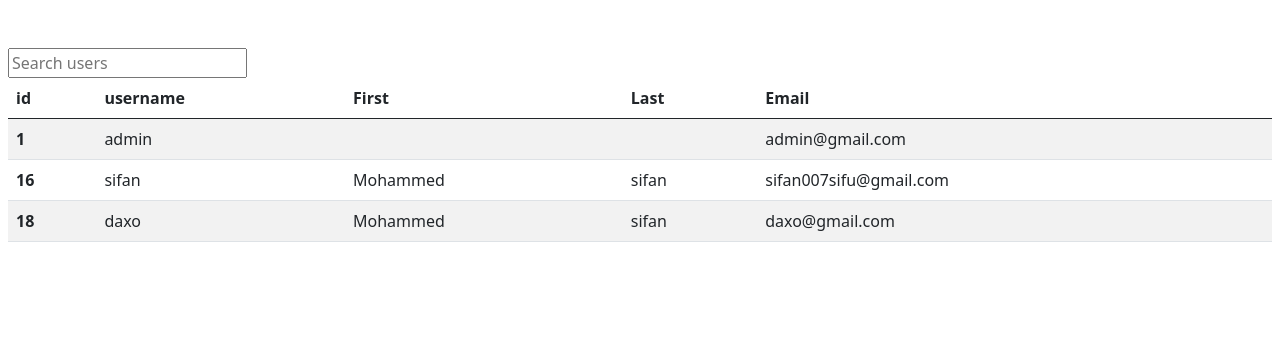
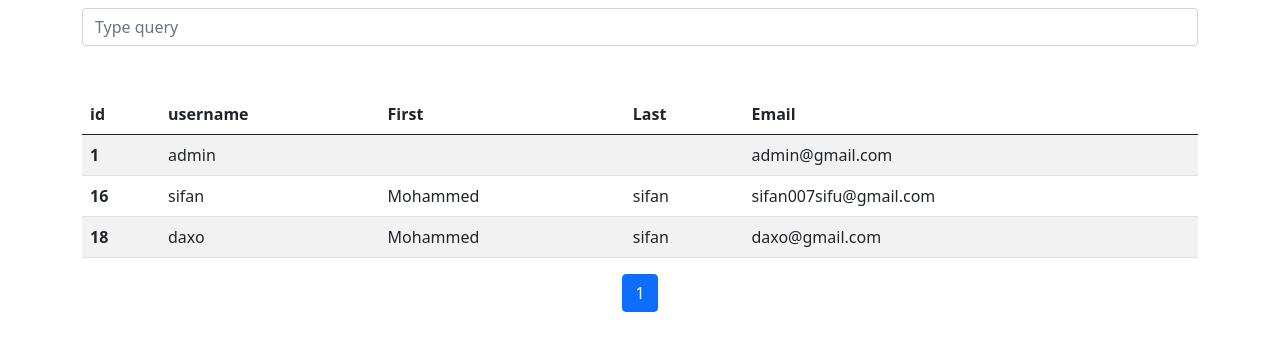
Before and after one commit to MOHAMMEDSIFANKP/ClassBasedSignup-Signin, a Django app: page / in a window 1280 px wide. Shown: the top 351 px of the page. Run offline with Django 4.2, Linux system fonts and the light colour scheme; a user stored in the database is signed in; data comes from the database, SQL or seed files in the repository; both versions use the stored data as it was after the commit.

Commit message:
Searching and paginatiohns compleated

```diff
--- a/binarytree/urls.py
+++ b/binarytree/urls.py
@@ -3,10 +3,10 @@ from .views import *
 
 urlpatterns = [
     path('', UsersList.as_view(), name='UsersList'),
+    path('search_users', SearchUserList.as_view(), name='SearchUserList'),
     path('form', SubmitForm.as_view(), name='SubmitForm'),
     path('signup/', Signup.as_view(), name='Signup'),
     path('signin/', Signin.as_view(), name='Signin'),
     path('signout/', signout.as_view(), name='signout'),
-    path('search/', SearchUsersView.as_view(), name='search_users'),
 
 ]
--- a/binarytree/views.py
+++ b/binarytree/views.py
@@ -1,12 +1,11 @@
-from typing import Any
-from django.http import HttpRequest, HttpResponse
 from django.shortcuts import render,redirect
 from django.views.generic import *
 from django.urls import reverse_lazy
 from django.contrib.auth.models import User
 from django.contrib.auth.mixins import LoginRequiredMixin
 from django.contrib.auth import authenticate,login,logout
-from django.contrib.auth.forms import AuthenticationForm
+from django.core.paginator import Paginator
+from django.db.models import Q
 
 from .models import Binary
 from .forms import *
@@ -18,7 +17,7 @@ class Signup(CreateView):
     success_url =  reverse_lazy('Signin')
     def get(self, request):
         if request.user.is_authenticated:
-            return redirect('Home')
+            return redirect('UsersList')
         return render(request,self.template_name)
 
 class Signin(FormView):
@@ -26,7 +25,6 @@ class Signin(FormView):
     form_class = LoginForm
     success_url = '/'
     def form_valid(self, form):
-
         username = form.cleaned_data['username']
         password = form.cleaned_data['password']
 
@@ -37,7 +35,7 @@ class Signin(FormView):
 
     def get(self, request):
         if request.user.is_authenticated:
-            return redirect('Home')
+            return redirect('UsersList')
         return render(request,self.template_name)
 
 class signout(LoginRequiredMixin,View):
@@ -45,32 +43,32 @@ class signout(LoginRequiredMixin,View):
         logout(request)
         return redirect('Signin')
 
-from django.http import JsonResponse
 
 class UsersList(LoginRequiredMixin, ListView):
     login_url = 'signin/'
+    paginate_by = 3
     template_name = 'index.html'
-    queryset = User.objects.all()
+    queryset = User.objects.all().order_by('id')
     context_object_name = 'users'
 
-class SearchMixin:
-    def get_queryset(self):
-        queryset = super().get_queryset()
-        search_query = self.request.GET.get('search_query')
-        if search_query:
-            queryset = queryset.filter(username__icontains=search_query)
-        return queryset
+    def get_context_data(self, **kwargs):
+        context = super().get_context_data(**kwargs)
+        paginator = Paginator(self.queryset, self.paginate_by)
+        page = self.request.GET.get('page')
+        users = paginator.get_page(page)
+        context['users'] = users
+        return context
 
-class SearchUsersView(SearchMixin, ListView):
-    model = User
-    context_object_name = 'users'
-    template_name = 'index.html'
-
-    def get(self, request, *args, **kwargs):
-        self.object_list = self.get_queryset()
-        data = [{'id':user.id,'username': user.username,'first_name' : user.first_name,'last_name' : user.last_name, 'email': user.email} for user in self.object_list]
-        return JsonResponse({'users': data})
-
+class SearchUserList(View):
+    paginate_by = 3
+    def get(self,request, *args, **kwargs):
+        query = request.GET.get("query")
+        results = User.objects.filter(Q(username__icontains=query) | Q(email__icontains = query) | Q(first_name__icontains = query) | Q(last_name__icontains = query)).order_by('id')
+        paginator = Paginator(results, self.paginate_by)
+        page = self.request.GET.get('page')
+        users = paginator.get_page(page)
+        context = {"users": users}
+        return render(request, "ajax/search_results.html", context)
 
 class Home(LoginRequiredMixin,ListView):
     login_url = 'signin/'
--- a/templates/index.html
+++ b/templates/index.html
@@ -1,16 +1,19 @@
 <!DOCTYPE html>
 <html lang="en">
+
 <head>
   <meta charset="UTF-8">
   <meta name="viewport" content="width=device-width, initial-scale=1.0">
   <title>Home</title>
-  <link href="https://cdn.jsdelivr.net/npm/bootstrap@5.0.2/dist/css/bootstrap.min.css" rel="stylesheet" integrity="sha384-EVSTQN3/azprG1Anm3QDgpJLIm9Nao0Yz1ztcQTwFspd3yD65VohhpuuCOmLASjC" crossorigin="anonymous">
+  <link href="https://cdn.jsdelivr.net/npm/bootstrap@5.0.2/dist/css/bootstrap.min.css" rel="stylesheet"
+    integrity="sha384-EVSTQN3/azprG1Anm3QDgpJLIm9Nao0Yz1ztcQTwFspd3yD65VohhpuuCOmLASjC" crossorigin="anonymous">
 </head>
+
 <body>
-  <div class="mt-5 mx-2">
-    <input type="text" id="search-input" placeholder="Search users">
-<div id="search-results"></div>
-
+  <div class="form-outline mt-2 container">
+    <input type="search" id="search-input" class="form-control" placeholder="Type query" aria-label="Search" />
+  </div>
+  <div id="search-results" class="container mt-5">
     <table class="table table-striped">
       <thead>
         <tr>
@@ -34,37 +37,56 @@
         {% endfor %}
       </tbody>
     </table>
+    <div class="d-flex justify-content-center align-content-center w-100 ">
+      <nav aria-label="Page navigation example">
+          <ul class="pagination">
+              {% if users.has_previous %}
+                  <li class="page-item"><a class="page-link" href="?page={{ users.previous_page_number }}">Previous</a></li>
+              {% endif %}
+              {% for page_num in users.paginator.page_range %}
+                  <li class="page-item {% if page_num == users.number %}active{% endif %}">
+                      <a class="page-link" href="?page={{ page_num }}">{{ page_num }}</a>
+                  </li>
+              {% endfor %}
+              {% if users.has_next %}
+                  <li class="page-item"><a class="page-link" href="?page={{ users.next_page_number }}">Next</a></li>
+              {% endif %}
+          </ul>
+      </nav>
+  </div>
+  </div>
   </div>
 </body>
 <script src="https://code.jquery.com/jquery-3.6.0.min.js"></script>
 <script>
-$(document).ready(function() {
-  const searchInput = $('#search-input');
-  const searchResults = $('#search-results');
+    $(document).ready(function () {
+        $("#search-input").on("keyup", function (e) {
+            if (e.keyCode === 13) {
+                searchEmails();
+            } else {
+                clearTimeout($(this).data("timeout"));
+                $(this).data("timeout", setTimeout(searchEmails, 500));
+            }
+        });
 
-  searchInput.on('input', function() {
-      const searchValue = $(this).val();
-      if (searchValue) {
-          $.get('/search/', { search_query: searchValue }, function(data) {
-              searchResults.empty();
-              data.users.forEach(function(user) {
-                  const row = '<tr>' +
-                      '<th scope="row">' + user.id + '</th>' +
-                      '<td>' + user.username + '</td>' +
-                      '<td>' + user.first_name + '</td>' +
-                      '<td>' + user.last_name + '</td>' +
-                      '<td>' + user.email + '</td>' +
-                      '</tr>';
-                  searchResults.append(row);
-              });
-          });
-      } else {
-          searchResults.empty();
-      }
-  });
-});
+        function searchEmails() {
+            var query = $("#search-input").val();
+            $.ajax({
+                type: "GET",
+                url: "{% url 'SearchUserList' %}",
+                data: { "query": query },
+                success: function (data) {
+                    $("#search-results").html(data);
+                }
+            });
+        }
+    });
 </script>
-<script src="https://cdn.jsdelivr.net/npm/bootstrap@5.0.2/dist/js/bootstrap.bundle.min.js" integrity="sha384-MrcW6ZMFYlzcLA8Nl+NtUVF0sA7MsXsP1UyJoMp4YLEuNSfAP+JcXn/tWtIaxVXM" crossorigin="anonymous"></script>
-<script src="https://cdn.jsdelivr.net/npm/@popperjs/core@2.9.2/dist/umd/popper.min.js" integrity="sha384-IQsoLXl5PILFhosVNubq5LC7Qb9DXgDA9i+tQ8Zj3iwWAwPtgFTxbJ8NT4GN1R8p" crossorigin="anonymous"></script>
-<script src="https://cdn.jsdelivr.net/npm/bootstrap@5.0.2/dist/js/bootstrap.min.js" integrity="sha384-cVKIPhGWiC2Al4u+LWgxfKTRIcfu0JTxR+EQDz/bgldoEyl4H0zUF0QKbrJ0EcQF" crossorigin="anonymous"></script>
+<script src="https://cdn.jsdelivr.net/npm/bootstrap@5.0.2/dist/js/bootstrap.bundle.min.js"
+  integrity="sha384-MrcW6ZMFYlzcLA8Nl+NtUVF0sA7MsXsP1UyJoMp4YLEuNSfAP+JcXn/tWtIaxVXM" crossorigin="anonymous"></script>
+<script src="https://cdn.jsdelivr.net/npm/@popperjs/core@2.9.2/dist/umd/popper.min.js"
+  integrity="sha384-IQsoLXl5PILFhosVNubq5LC7Qb9DXgDA9i+tQ8Zj3iwWAwPtgFTxbJ8NT4GN1R8p" crossorigin="anonymous"></script>
+<script src="https://cdn.jsdelivr.net/npm/bootstrap@5.0.2/dist/js/bootstrap.min.js"
+  integrity="sha384-cVKIPhGWiC2Al4u+LWgxfKTRIcfu0JTxR+EQDz/bgldoEyl4H0zUF0QKbrJ0EcQF" crossorigin="anonymous"></script>
+
 </html>
```
Also changed, not shown: templates/ajax/search_results.html (added, +41 -0 lines), db.sqlite3.
